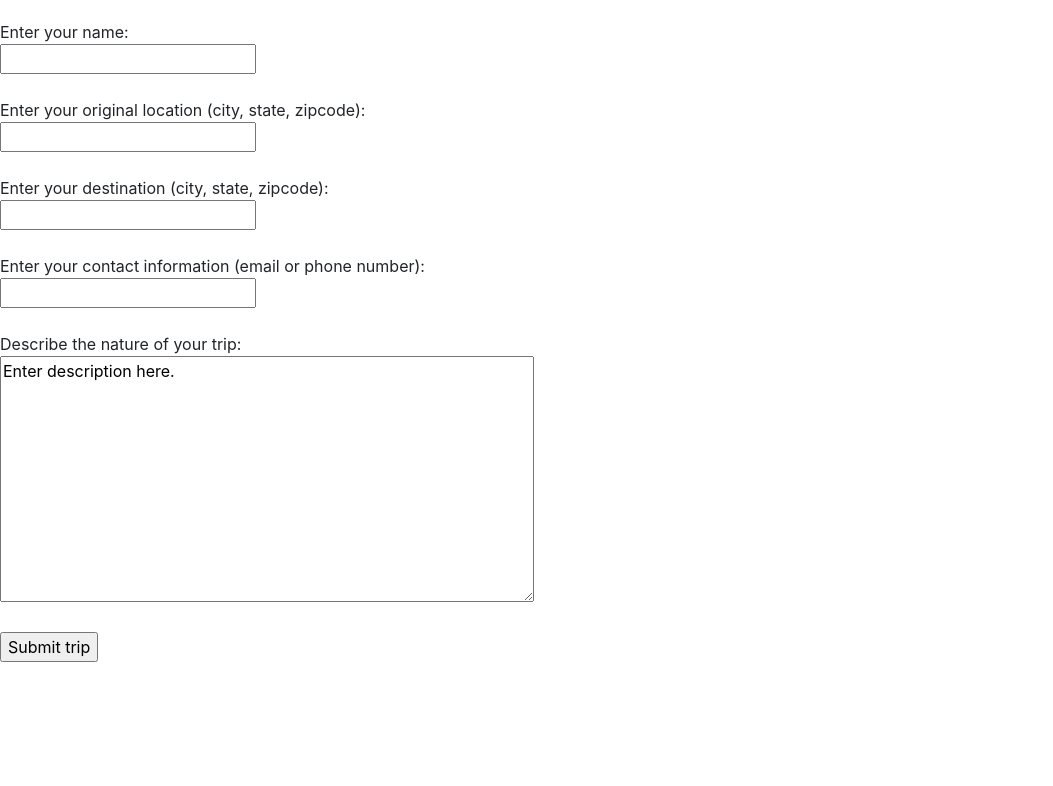
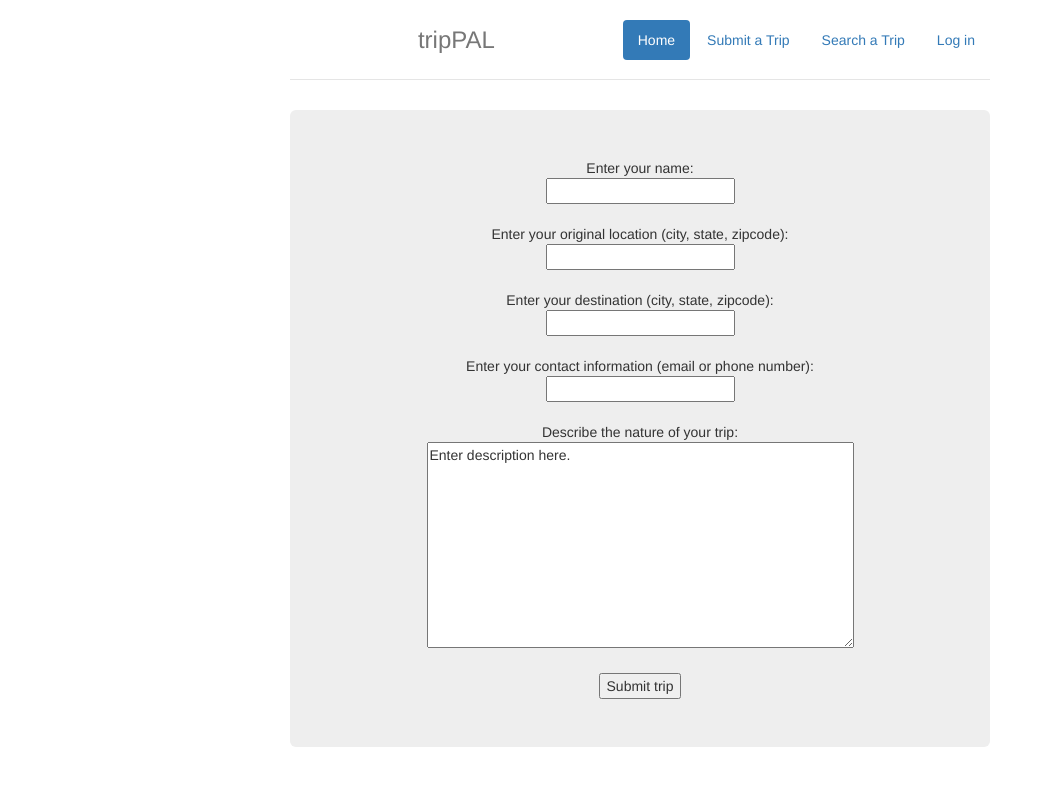
Before and after one commit to dpm25/tripPAL-pure, a Python web app: template templates/post.html in a window 1280 px wide. Shown: the top 786 px of the page, without its empty margins (0-1053 px from the left). Run offline with Jinja, Linux system fonts and the light colour scheme; the template is opened without the code that fills it, so the values that code supplies are empty; some libraries are stand-ins or nearby versions.

Commit message:
Post and Index html

```diff
--- a/templates/post.html
+++ b/templates/post.html
@@ -1,18 +1,37 @@
 <!DOCTYPE html>
-<html lang="en">
 <head>
-    <meta charset="utf-8">
-    <meta http-equiv="X-UA-Compatible" content="IE=edge">
-    <meta name="viewport" content="width=device-width, initial-scale=1">
+    <!-- CSS -->
+    <link rel="stylesheet" href="https://maxcdn.bootstrapcdn.com/bootstrap/3.2.0/css/bootstrap.min.css"/>
+    <link rel="stylesheet" href="css/style.css"/>
 
-    <!-- CSS Link -->
-    <link rel="stylesheet" type="text/css" href="../css/style.css"/>
-
-    <!-- Bootstrap -->
-    <link href="css/bootstrap.min.css" rel="stylesheet"/>
+    <!-- JS -->
+    <script src= "https://ajax.googleapis.com/ajax/libs/jquery/2.1.1/jquery.min.js"></script>
+    <script src= "https://maxcdn.bootstrapcdn.com/bootstrap/3.2.0/js/bootstrap.min.js"></script>
+    <script src= "js/script.js"></script>
+    <script src= "js/bookdata.js"></script>
 
   </head>
   <body>
+      <div class="container">
+        <div class="header">
+          <ul class="nav nav-pills pull-right">
+            <li class="active" >
+              <a href="/"> Home </a>
+            </li>
+            <li>
+              <a href="/makePost">Submit a Trip</a>
+            </li>
+            <li>
+              <a href="/search">Search a Trip</a>
+            </li>
+
+            <li><a href="https://www.google.com">Log in</a></li>
+
+          </ul>
+          <h3 class="text-muted">tripPAL</h3>
+        </div> <!-- End Header -->
+
+        <div class="jumbotron">
           <form action="/post" method="POST"> <!-- The method is the HTTP method used and action is the address sent to server -->
             Enter your name: <br>
            <input type="text" name="name"><br><br>
@@ -26,5 +45,6 @@
             <textarea name = "description" rows = "10" cols = "50" onclick="this.focus();this.select()">Enter description here.</textarea> <br><br>
   		      <input type = "submit" value = "Submit trip"><br>
           </form>
+      </div>
     </body>
 </html>
```
Also changed, not shown: templates/index.html (+6 -5 lines). Lines whose indentation alone changed are shown as unchanged.
